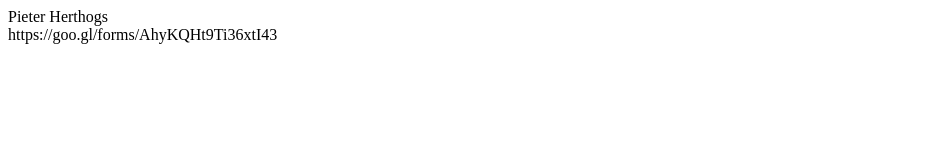
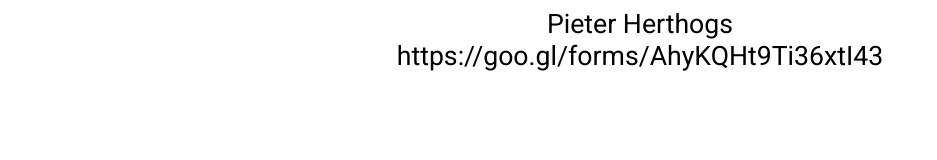
Before and after one commit to pherthogs/pherthogs.github.io, a plain HTML site: page index.html in a window 1280 px wide. Shown: the whole page, without its empty margins (0-937 px from the left). Drawn offline with Linux system fonts and the light colour scheme.

Commit message:
Edit styling

```diff
--- a/index.html
+++ b/index.html
@@ -5,7 +5,7 @@
     <title>Pieter Herthogs</title>
     <meta name=viewport content="width=device-width, initial-scale=1">
     <link href="https://fonts.googleapis.com/css?family=Roboto" rel="stylesheet">
-    <link rel="stylesheet" href="/bundle.css">
+    <link rel="stylesheet" href="/style.css">
 
   </head>
   <body>
```
